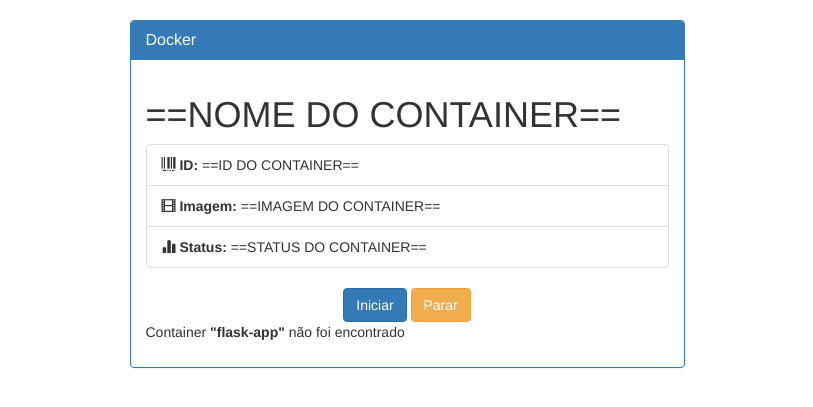
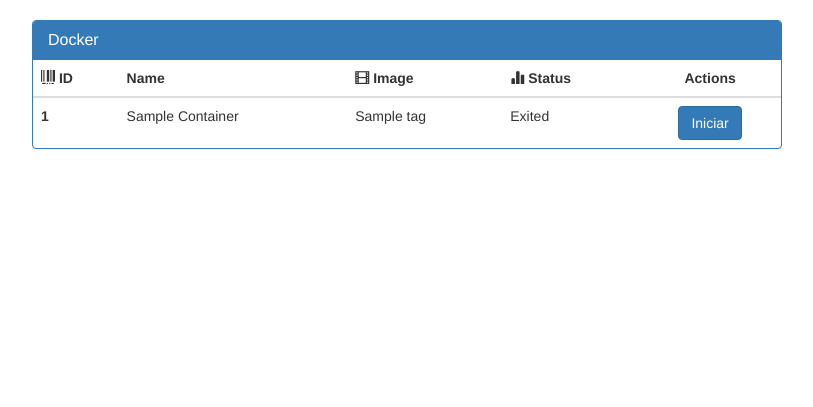
Before and after one commit to jeandevops/apiTests, a Flask app: template dashboard/templates/docker.html in a window 1280 px wide. Shown: the part 52-459 px from the top of the page, without its empty margins (233-1046 px from the left). Run offline with Flask 2, Linux system fonts and the light colour scheme; the template is opened without the code that fills it: most values are stand-ins (such as "Sample title", 1, 10 or a date in 2020); some libraries are stand-ins or nearby versions.

Commit message:
list containers via API

```diff
--- a/dashboard/app.py
+++ b/dashboard/app.py
@@ -8,17 +8,5 @@ app.register_blueprint(docker)
 def index():
     return render_template("index.html")
 
-@app.route("/pessoas")
-def get_pessoas():
-    usuarios = [
-        {"nome": "jean"},
-        {"nome": "ota pessoa"},
-        {"nome": "mais pessoa"},
-        {"nome": "jean2"},
-        {"nome": "ota pessoa2"},
-        {"nome": "mais pessoa2"},
-        ]
-    return render_template("teste2.html", context=usuarios)
-
 if __name__ == "__main__":
     app.run(debug=True)
--- a/dashboard/modulos/dockerm.py
+++ b/dashboard/modulos/dockerm.py
@@ -7,5 +7,4 @@ con = DockerClient("tcp://127.0.0.1:2376")
 @docker.route("")
 def get_containers():
     containers = con.containers.list(all=True)
-    print(containers)
-    return render_template("docker.html")
+    return render_template("docker.html", ctrs=containers)
--- a/dashboard/templates/docker.html
+++ b/dashboard/templates/docker.html
@@ -3,27 +3,53 @@
 {% block content %}
 <div class="container">
     <div class="row">
-        <div class="col-sm-12 col-md-6 col-md-offset-3">
+        <div class="col-sm-12 col-md-8 col-md-offset-2">
+
+
             <div class="panel panel-primary">
                 <div class="panel-heading">
                     <h1 class="panel-title clearfix">Docker</h1>
                 </div>
-                <div class="panel-body">
-                    <h1>==NOME DO CONTAINER==</h1>
-                    <ul class="list-group">
-                        <li class="list-group-item"><b><i class="glyphicon glyphicon-barcode"></i> ID:</b> ==ID DO CONTAINER==</li>
-                        <li class="list-group-item"><b><i class="glyphicon glyphicon-film"></i> Imagem:</b> ==IMAGEM DO CONTAINER==</li>
-                        <li class="list-group-item"><b><i class="glyphicon glyphicon-stats"></i> Status:</b> ==STATUS DO CONTAINER==</li>
-                    </ul>
-                    <div class="row">
-                        <div class="col-sm-12 text-center">
-                            <a href="/docker/start" class="btn btn-primary">Iniciar</a>
-                            <a href="/docker/stop" class="btn btn-warning">Parar</a>
-                        </div>
-                    </div>
-                    <p>Container <b>"flask-app"</b> não foi encontrado</p>
-                </div>
+
+                <!-- itera containers -->
+                <table class="table">
+                    <thead>
+                        <tr>
+                            <th scope="col"><i class="glyphicon glyphicon-barcode"></i> ID</th>
+                            <th scope="col">Name</th>
+                            <th scope="col"><i class="glyphicon glyphicon-film"></i> Image</th>
+                            <th scope="col"><i class="glyphicon glyphicon-stats"></i> Status</th>
+                            <th scope="col" style="text-align: center">Actions</th>
+                        </tr>
+                    </thead>
+                    <tbody>
+                        {% for container in ctrs %}
+                        <tr>
+                            <th scope="row">{{container.short_id}}</th>
+                            <td>{{container.name.title()}}</td>
+                            <td>{{container.image.tags[0]}}</td>
+                            <td>{{container.status.title()}}</td>
+                            <td>
+                                <div class="row">
+                                    <div class="col-sm-12 text-center">
+                                        {% if container.status != "running" %}
+                                        <a href="/docker/start/{{container.short_id}}" class="btn btn-primary">Iniciar</a>
+                                        {% else %}
+                                        <a href="/docker/stop/{{container.short_id}}" class="btn btn-warning">Parar</a>
+                                        {% endif %}
+                                    </div>
+                                </div>
+                            </td>
+                        </tr>
+                        {% endfor %}
+                    </tbody>
+                </table>
+
+
+
+
             </div>
+
         </div>
     </div>
 </div>
```
Also changed, not shown: dashboard/templates/templates_newdocker.html (deleted, +0 -56 lines), 1 other file.
